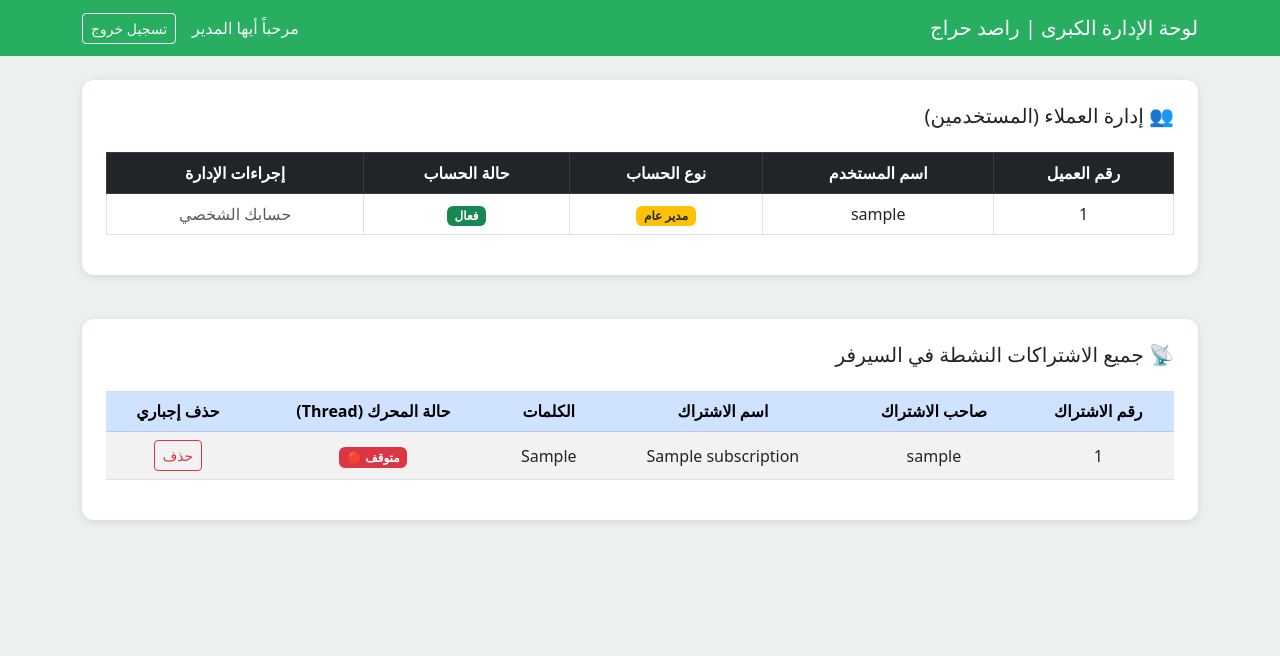
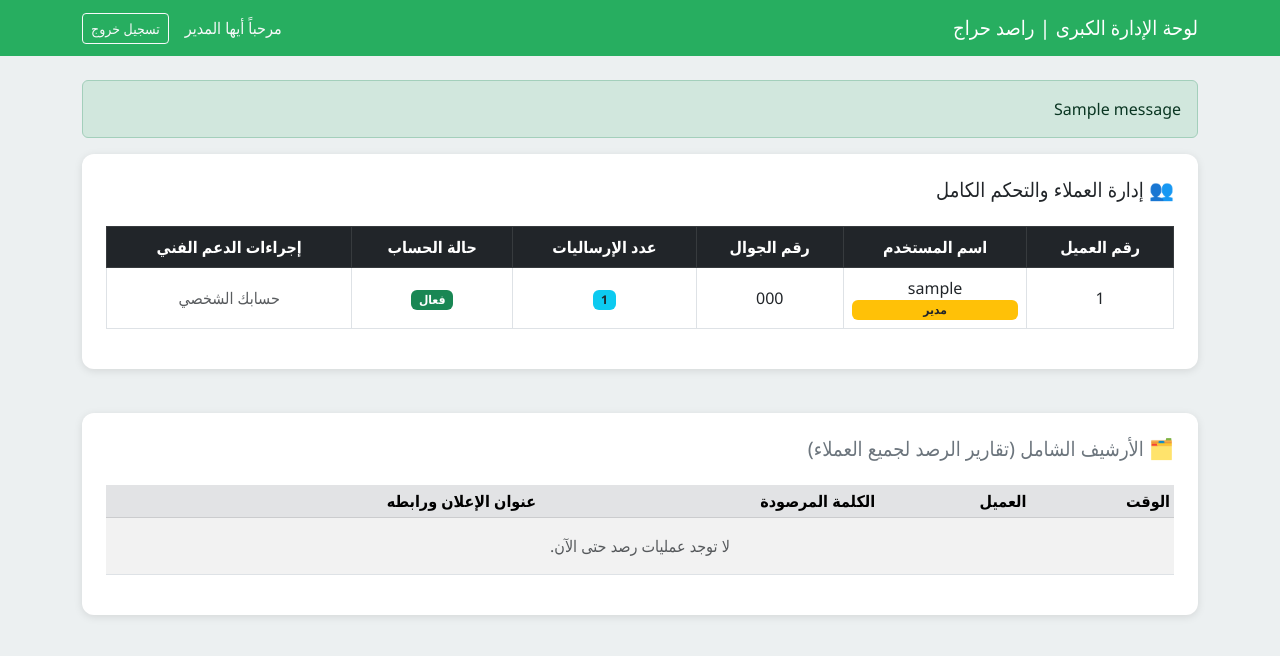
Before and after one commit to turky4500/haraj-saas, a Flask app: page /admin_dashboard in a window 1280 px wide. Shown: the top 656 px of the page. Run offline with Flask 3, Linux system fonts and the light colour scheme; a user stored in the database is signed in; tables that the repository leaves empty hold one stand-in row (values such as "Sample post"); one stand-in notice (Sample message) is shown; data that the repository does not hold is empty.

Commit message:
Update admin.html

```diff
--- a/templates/admin.html
+++ b/templates/admin.html
@@ -6,9 +6,10 @@
     <title>لوحة الإدارة - راصد حراج</title>
     <link href="https://cdn.jsdelivr.net/npm/bootstrap@5.3.0/dist/css/bootstrap.rtl.min.css" rel="stylesheet">
     <style>
-        body { background-color: #ecf0f1; }
+        body { background-color: #ecf0f1; font-family: 'Segoe UI', Tahoma, sans-serif;}
         .navbar { background-color: #27ae60; }
         .card { border-radius: 12px; border: none; box-shadow: 0 2px 8px rgba(0,0,0,0.1); margin-bottom: 20px;}
+        .log-table { max-height: 400px; overflow-y: auto; }
     </style>
 </head>
 <body>
@@ -21,33 +22,40 @@
     </nav>
 
     <div class="container">
+        {% with messages = get_flashed_messages(with_categories=true) %}
+            {% if messages %}
+                {% for category, message in messages %}
+                    <div class="alert alert-{{ category }} alert-dismissible fade show">{{ message }}</div>
+                {% endfor %}
+            {% endif %}
+        {% endwith %}
+
         <div class="row">
             <div class="col-md-12 mb-4">
                 <div class="card p-4">
-                    <h5 class="mb-4">👥 إدارة العملاء (المستخدمين)</h5>
+                    <h5 class="mb-4">👥 إدارة العملاء والتحكم الكامل</h5>
                     <div class="table-responsive">
                         <table class="table table-bordered align-middle text-center">
                             <thead class="table-dark">
                                 <tr>
                                     <th>رقم العميل</th>
                                     <th>اسم المستخدم</th>
-                                    <th>نوع الحساب</th>
+                                    <th>رقم الجوال</th>
+                                    <th>عدد الإرساليات</th>
                                     <th>حالة الحساب</th>
-                                    <th>إجراءات الإدارة</th>
+                                    <th>إجراءات الدعم الفني</th>
                                 </tr>
                             </thead>
                             <tbody>
                                 {% for user in users %}
                                 <tr>
                                     <td>{{ user.id }}</td>
-                                    <td>{{ user.username }}</td>
                                     <td>
-                                        {% if user.role == 'admin' %}
-                                            <span class="badge bg-warning text-dark">مدير عام</span>
-                                        {% else %}
-                                            <span class="badge bg-secondary">عميل</span>
-                                        {% endif %}
+                                        {{ user.username }}
+                                        {% if user.role == 'admin' %}<span class="badge bg-warning text-dark d-block">مدير</span>{% endif %}
                                     </td>
+                                    <td dir="ltr">{{ user.phone }}</td>
+                                    <td><span class="badge bg-info text-dark">{{ user.subscription.sent_count if user.subscription else 0 }}</span></td>
                                     <td>
                                         {% if user.is_active_account %}
                                             <span class="badge bg-success">فعال</span>
@@ -57,8 +65,10 @@
                                     </td>
                                     <td>
                                         {% if user.id != current_user.id %}
+                                            <a href="/admin_edit_user/{{ user.id }}" class="btn btn-sm btn-primary">تعديل بياناته</a>
+                                            <a href="/impersonate/{{ user.id }}" class="btn btn-sm btn-dark">الدخول بحسابه</a>
                                             <a href="/toggle_user/{{ user.id }}" class="btn btn-sm {% if user.is_active_account %}btn-danger{% else %}btn-success{% endif %}">
-                                                {% if user.is_active_account %}إيقاف العميل ⏸{% else %}تفعيل العميل ▶{% endif %}
+                                                {% if user.is_active_account %}إيقاف ⏸{% else %}تفعيل ▶{% endif %}
                                             </a>
                                         {% else %}
                                             <span class="text-muted">حسابك الشخصي</span>
@@ -73,41 +83,29 @@
             </div>
 
             <div class="col-md-12">
-                <div class="card p-4">
-                    <h5 class="mb-4">📡 جميع الاشتراكات النشطة في السيرفر</h5>
+                <div class="card p-4 log-table">
+                    <h5 class="mb-4 text-secondary">🗂️ الأرشيف الشامل (تقارير الرصد لجميع العملاء)</h5>
                     <div class="table-responsive">
-                        <table class="table table-striped align-middle text-center">
-                            <thead class="table-primary">
+                        <table class="table table-sm table-striped align-middle">
+                            <thead class="table-secondary">
                                 <tr>
-                                    <th>رقم الاشتراك</th>
-                                    <th>صاحب الاشتراك</th>
-                                    <th>اسم الاشتراك</th>
-                                    <th>الكلمات</th>
-                                    <th>حالة المحرك (Thread)</th>
-                                    <th>حذف إجباري</th>
+                                    <th>الوقت</th>
+                                    <th>العميل</th>
+                                    <th>الكلمة المرصودة</th>
+                                    <th>عنوان الإعلان ورابطه</th>
                                 </tr>
                             </thead>
                             <tbody>
-                                {% for sub in subs %}
+                                {% for log in logs %}
                                 <tr>
-                                    <td>{{ sub.id }}</td>
-                                    <td>{{ sub.owner.username }}</td>
-                                    <td>{{ sub.name }}</td>
-                                    <td>{{ sub.keywords }}</td>
-                                    <td>
-                                        {% if sub.id in active_threads %}
-                                            <span class="badge bg-success">يفحص الآن 🚀</span>
-                                        {% else %}
-                                            <span class="badge bg-danger">متوقف 🔴</span>
-                                        {% endif %}
-                                    </td>
-                                    <td>
-                                        <a href="/delete_sub/{{ sub.id }}" class="btn btn-sm btn-outline-danger" onclick="return confirm('حذف اشتراك العميل؟')">حذف</a>
-                                    </td>
+                                    <td class="text-muted small" dir="ltr">{{ log.timestamp.strftime('%Y-%m-%d %H:%M') }}</td>
+                                    <td><strong>{{ log.owner.username }}</strong></td>
+                                    <td><span class="badge bg-info text-dark">{{ log.keyword_matched }}</span></td>
+                                    <td><a href="{{ log.url }}" target="_blank" class="text-decoration-none">{{ log.title }}</a></td>
                                 </tr>
                                 {% else %}
                                 <tr>
-                                    <td colspan="6" class="text-muted">لا توجد أي اشتراكات في النظام</td>
+                                    <td colspan="4" class="text-center text-muted py-3">لا توجد عمليات رصد حتى الآن.</td>
                                 </tr>
                                 {% endfor %}
                             </tbody>
```
